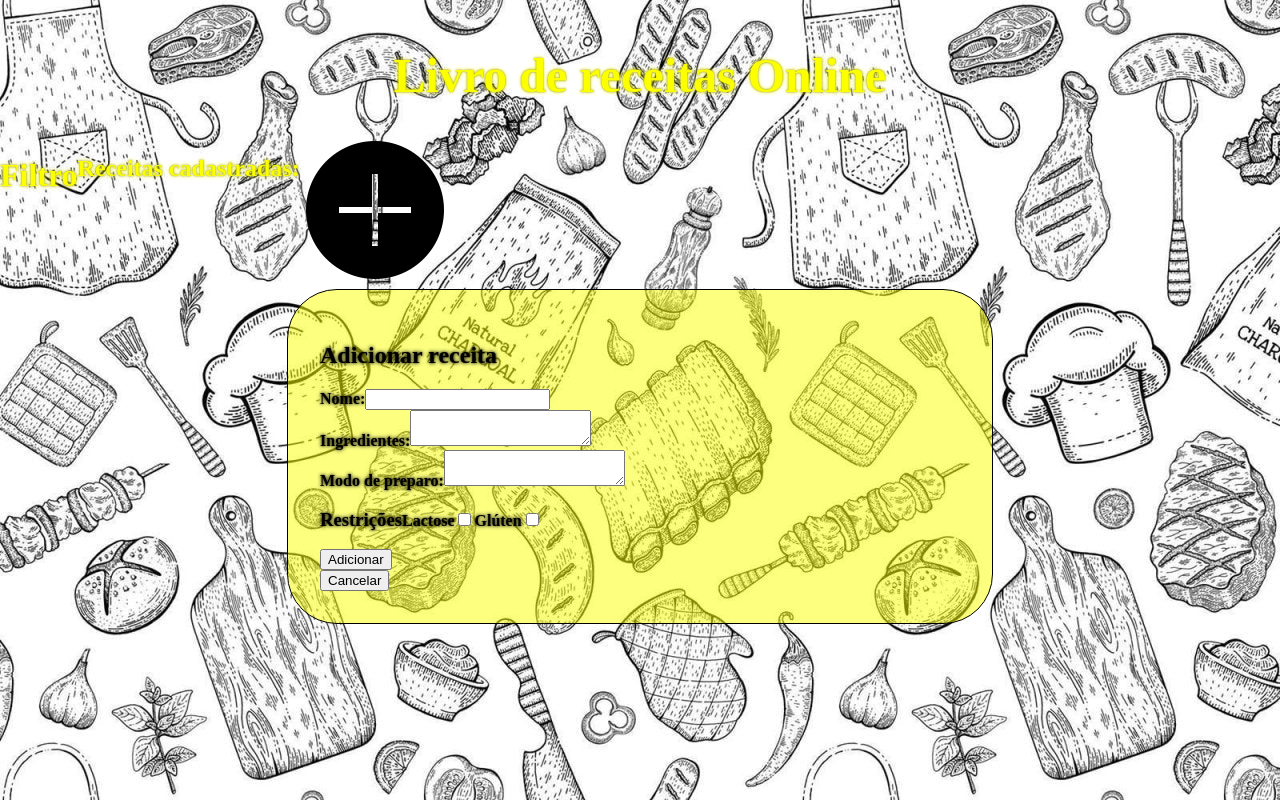
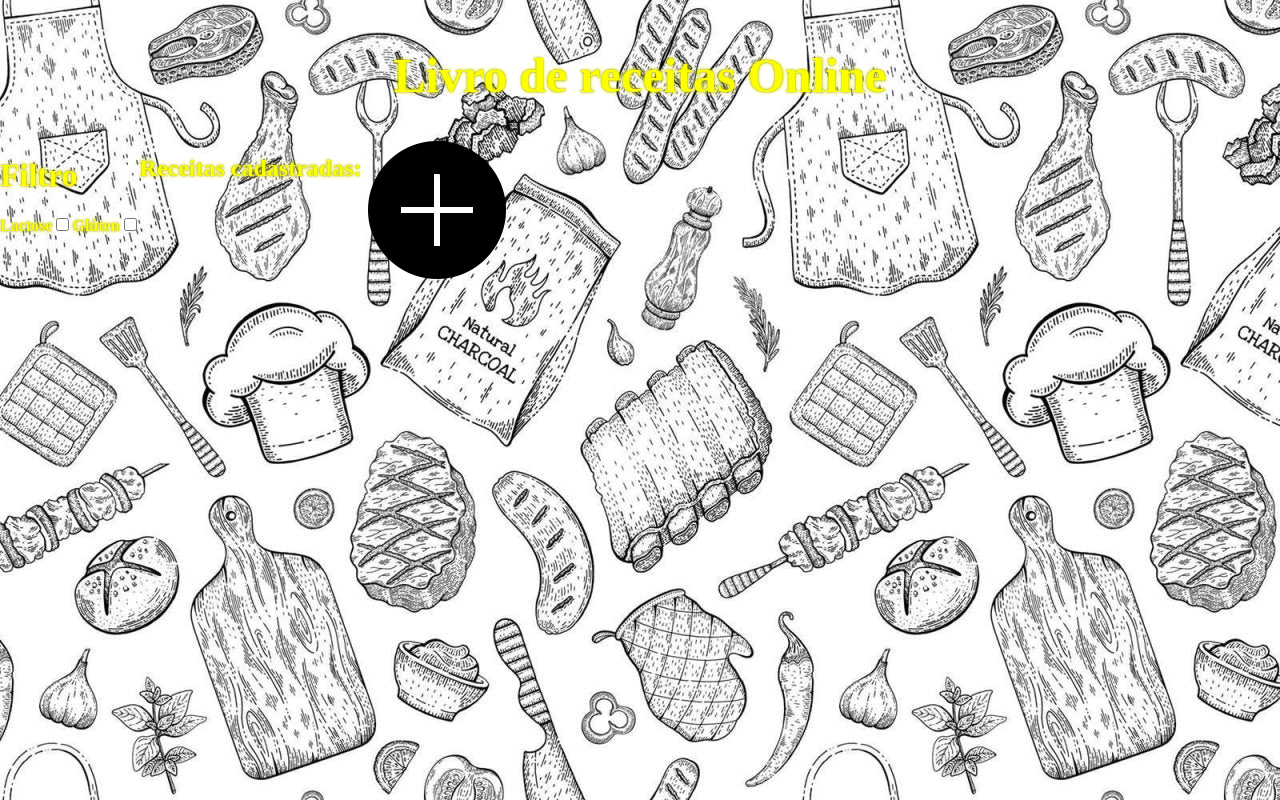
Before and after one commit to DanilloDamian/segundo-projeto-avaliativo-Analista-Web, a React (Create React App) app: page / in a window 1280 px wide. Built offline with nearby package versions, Linux system fonts and the light colour scheme.

Commit message:
Feature fechar e abrir formulario

```diff
--- a/src/App.css
+++ b/src/App.css
@@ -26,3 +26,11 @@
   color: black;
   padding: 2em
 }
+.btn{
+  background-color: transparent;
+  border: none
+}
+.itemLista{
+  display: flex;
+  font-size: 1.5em
+}
--- a/src/App.js
+++ b/src/App.js
@@ -11,18 +11,33 @@ const [receitas, setReceitas] = useState([]);
 const [lactose, setLactose] = useState(false);
 const [gluten, setGluten] = useState(false);
 const [receitasSelecionadas, setReceitasSelecionadas] = useState([]);
+const [aberto, setAberto] = useState(false);
 
 useEffect(()=>{
   const data = localStorage.getItem('receita') ? JSON.parse(localStorage.getItem('receita')) : [];
   setReceitas(data);
-  setReceitasSelecionadas(data)
+  setReceitasSelecionadas(data);
 },[])
 
 const handleFiltro = () => {
-    const selected = receitas.filter(receita => receita.lactose === lactose && receita.gluten === gluten);
-   setReceitasSelecionadas(selected);
+  const selected = receitas.filter(receita => receita.lactose === lactose && receita.gluten === gluten);
+  setReceitasSelecionadas(selected);
 }
-console.log(receitasSelecionadas)
+
+const handleLactose = value =>{
+  setLactose(value);
+  handleFiltro();
+}
+const handleGluten = value =>{
+  setGluten(value);
+  handleFiltro();
+}
+
+const updateAberto = valor => {
+  setAberto(valor);
+}
+
+
   return (
     <div className='divPrincipal'>
       <div>
@@ -30,14 +45,19 @@ console.log(receitasSelecionadas)
           Livro de receitas Online
         </h1>
       </div>
+      {!aberto &&
       <div className='divBody'>
-        <Filtro />
+
+
+        <Filtro handleLactose={handleLactose} handleGluten={handleGluten}/>
         <Lista receitas={receitasSelecionadas}/>
-        <a href='#'>
+        <a onClick={()=>{setAberto(true)}}>
           <img src={simboloMais} alt='Simbolo de Adicionar' ></img>
           </a>
-      </div>
-      <Formulario/>
+          </div>
+  }
+
+      { aberto && <Formulario updateAberto={updateAberto} aberto={aberto}/>}
     </div>
   );
 }
--- a/src/components/Filtro/filtro.js
+++ b/src/components/Filtro/filtro.js
@@ -1,6 +1,25 @@
-const Filtro = () =>{
-    return(
-        <h1>Filtro</h1>
+const Filtro = props => {
+    const lactose = props.handleLactose;
+    const gluten = props.handleGluten;
+
+
+    return (
+        <div>
+
+            <h1>Filtro</h1>
+            {lactose && gluten &&
+                <><label>
+                    Lactose
+                    <input type="checkbox" name="lactose"></input>
+                </label>
+                    <label>
+                        Glúten
+                        <input type="checkbox" name="gluten" ></input>
+                    </label>
+                </>
+            }
+        </div>
+
     )
 }
 
--- a/src/components/Formulario/formulario.js
+++ b/src/components/Formulario/formulario.js
@@ -1,6 +1,6 @@
 import { useEffect, useState } from "react";
 
-const Formulario = () => {
+const Formulario = props => {
 
     const [receita, setReceita] = useState({});
     const [prevFormData, setPrevFormData] = useState([]);
@@ -43,6 +43,9 @@ const Formulario = () => {
             ...receita,
             gluten: e.target.checked? true : false
         })
+    }
+    const handleCancel = () => {
+        props.updateAberto(false);
     }
 
     return (
@@ -87,7 +90,7 @@ const Formulario = () => {
             <button type="submit" className="btn">
                 Adicionar
             </button>
-            <button className="btn">
+            <button className="btn" onClick={() => {handleCancel()}}>
                 Cancelar
             </button>
         </form>
--- a/src/components/Lista/itemLista.js
+++ b/src/components/Lista/itemLista.js
@@ -1,11 +1,19 @@
-const ItemLista = props =>{
-const {receita} = props;
+import inf from "../../assets/informacao.png"
 
-return(
-    <div>
-        <div><p>{receita.nome}</p></div>
-    </div>
-)
+const ItemLista = props => {
+    const { receita } = props;
+
+    return (
+        <div>
+            <div className="itemLista">
+                <p>{receita.nome}</p>
+                <button className="btn" >
+                    <img src={inf} />
+                </button>
+                <br />
+            </div>
+        </div>
+    )
 
 }
 export default ItemLista;
--- a/src/components/Lista/lista.js
+++ b/src/components/Lista/lista.js
@@ -8,7 +8,7 @@ const Lista = props =>{
         <div>
             <h2>Receitas cadastradas: </h2>
             <div>
-             {receitas && receitas.map(receita=> <ItemLista receita={receita} key={receita.nome}/> )}
+             {receitas.map(receita=> <ItemLista receita={receita} key={receita.nome}/> )}
                 </div>
         </div>
     )
```
Also changed, not shown: src/assets/informacao.png (added).
